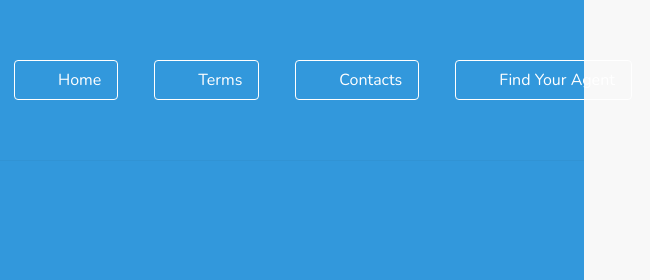
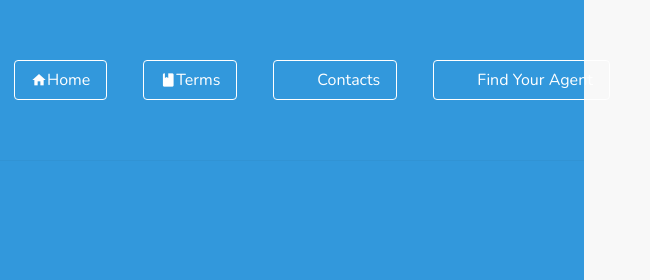
Before and after one commit to Okwori/optiliv, a website: page resources/html/cws.html in a window 1280 px wide. Shown: the top 280 px of the page, 696-1346 px from the left, 650 px wide, since content can reach past the window. Drawn offline with nearby package versions, Linux system fonts and the light colour scheme; files whose address does not match are found by name.

Commit message:
How to use material design icons

```diff
--- a/resources/html/cws.html
+++ b/resources/html/cws.html
@@ -38,17 +38,13 @@
                     <div class="navbar-end">
                           <span class="navbar-item">
                             <a class="button is-white is-outlined" href="#">
-                                <span class="icon">
-                                    <i class="fa fa-home"></i>
-                                </span>
+                                <span class="mdi mdi-home"></span>
                                 <span>Home</span>
                             </a>
                           </span>
                         <span class="navbar-item">
                             <a class="button is-white is-outlined" href="#">
-                                <span class="icon">
-                                    <i class="fa fa-book"></i>
-                                </span>
+                                <span class="mdi mdi-book"></span>
                                 <span>Terms</span>
                             </a>
                           </span>
```
